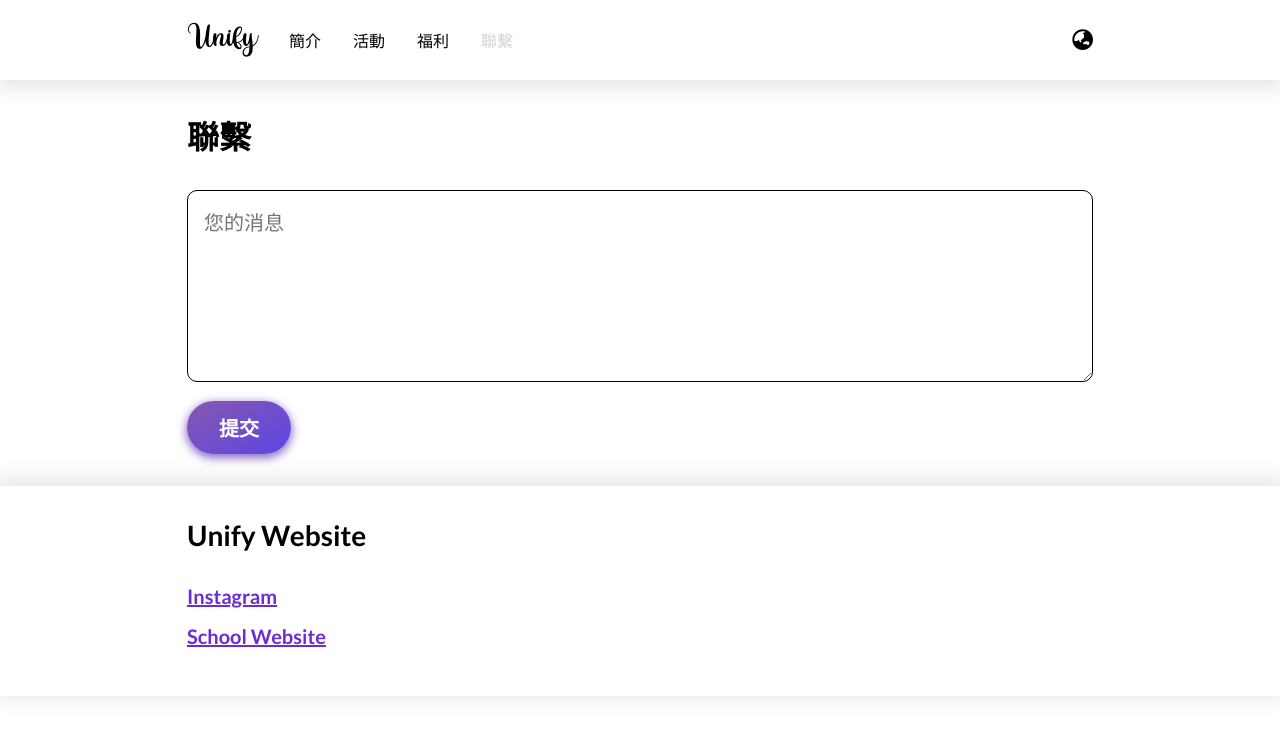
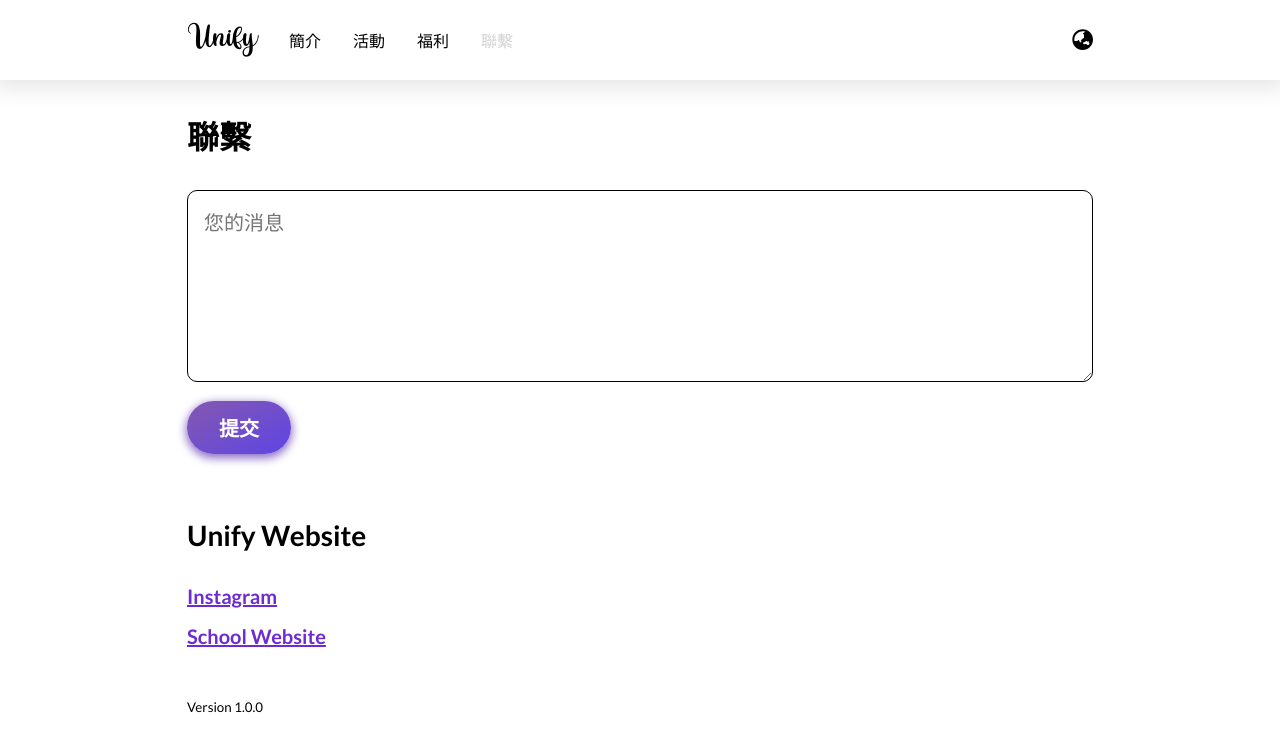
Before and after one commit to samleecodes/unify, a Vue app: page /contact in a window 1280 px wide. Shown: the top 752 px of the page. Built offline with nearby package versions, Linux system fonts and the light colour scheme.

Commit message:
Update Version Code 1.0.0

```diff
--- a/package.json
+++ b/package.json
@@ -1,6 +1,6 @@
 {
   "name": "unify",
-  "version": "0.1.0",
+  "version": "1.0.0",
   "private": true,
   "scripts": {
     "serve": "vue-cli-service serve",
--- a/src/components/Footer.vue
+++ b/src/components/Footer.vue
@@ -8,6 +8,9 @@
         <a class="footer-link color-anchor" href="https://instagram.com/cccklc_unify">Instagram</a>
         <a class="footer-link color-anchor" href="https://www.keilong.edu.hk/">School Website</a>
       </div>
+      <div class="footer-footer">
+        <small>Version {{ versionCode }}</small>
+      </div>
     </div>
   </div>
 </template>
@@ -15,13 +18,17 @@
 <script>
 export default {
   name: 'Footer',
+  data() {
+    return {
+      versionCode: '1.0.0',
+    };
+  },
 };
 </script>
 
 <style lang="scss" scoped>
 .footer {
   background-color: #ffffff;
-  box-shadow: 0 -3px 20px 5px rgba(0, 0, 0, 0.1);
 
   .footer-title {
     font-size: $large-font-size;
@@ -41,5 +48,9 @@ export default {
       margin-bottom: $small-margin;
     }
   }
+
+  .footer-footer {
+    padding: 0 $standard-padding $standard-padding $standard-padding;
+  }
 }
 </style>
```
